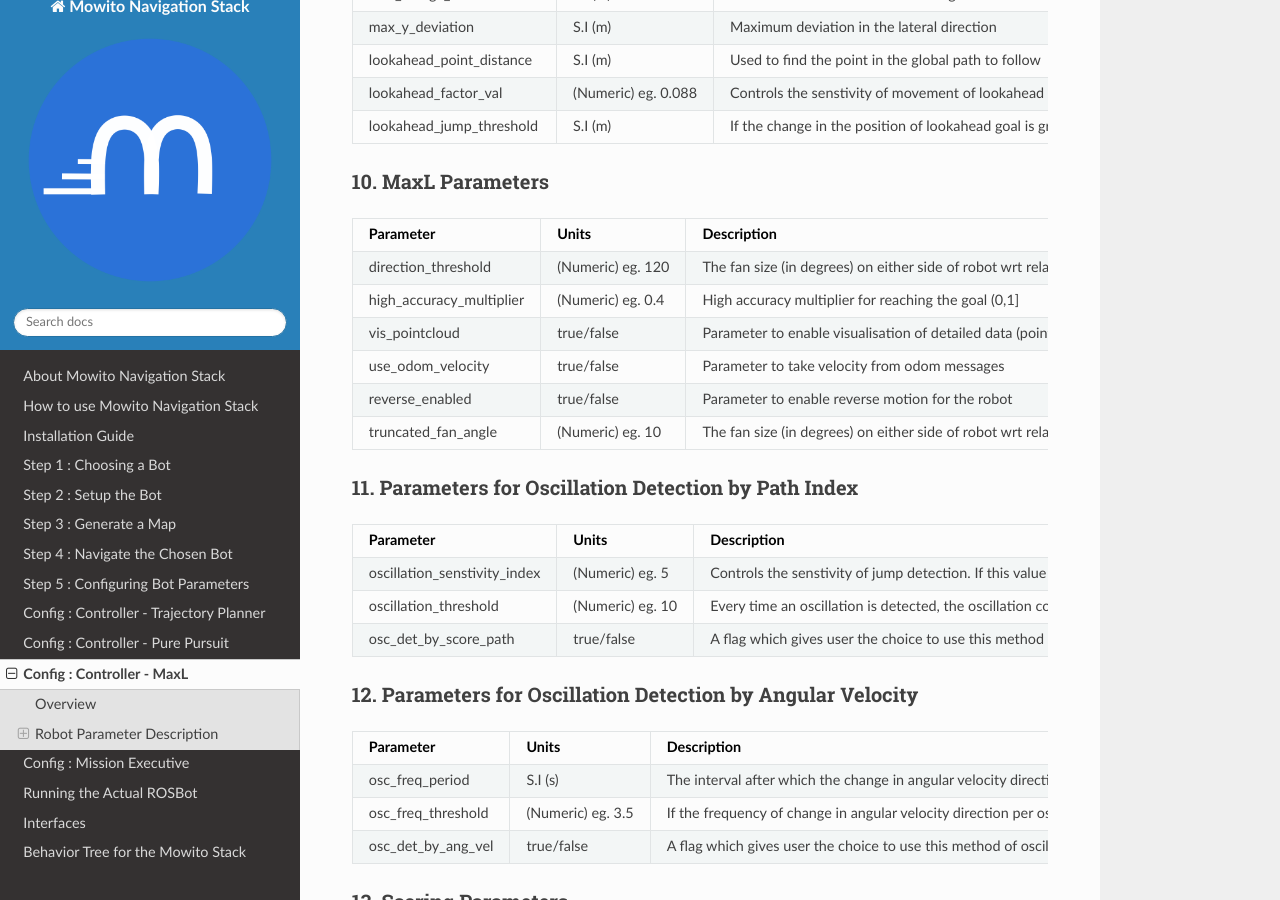
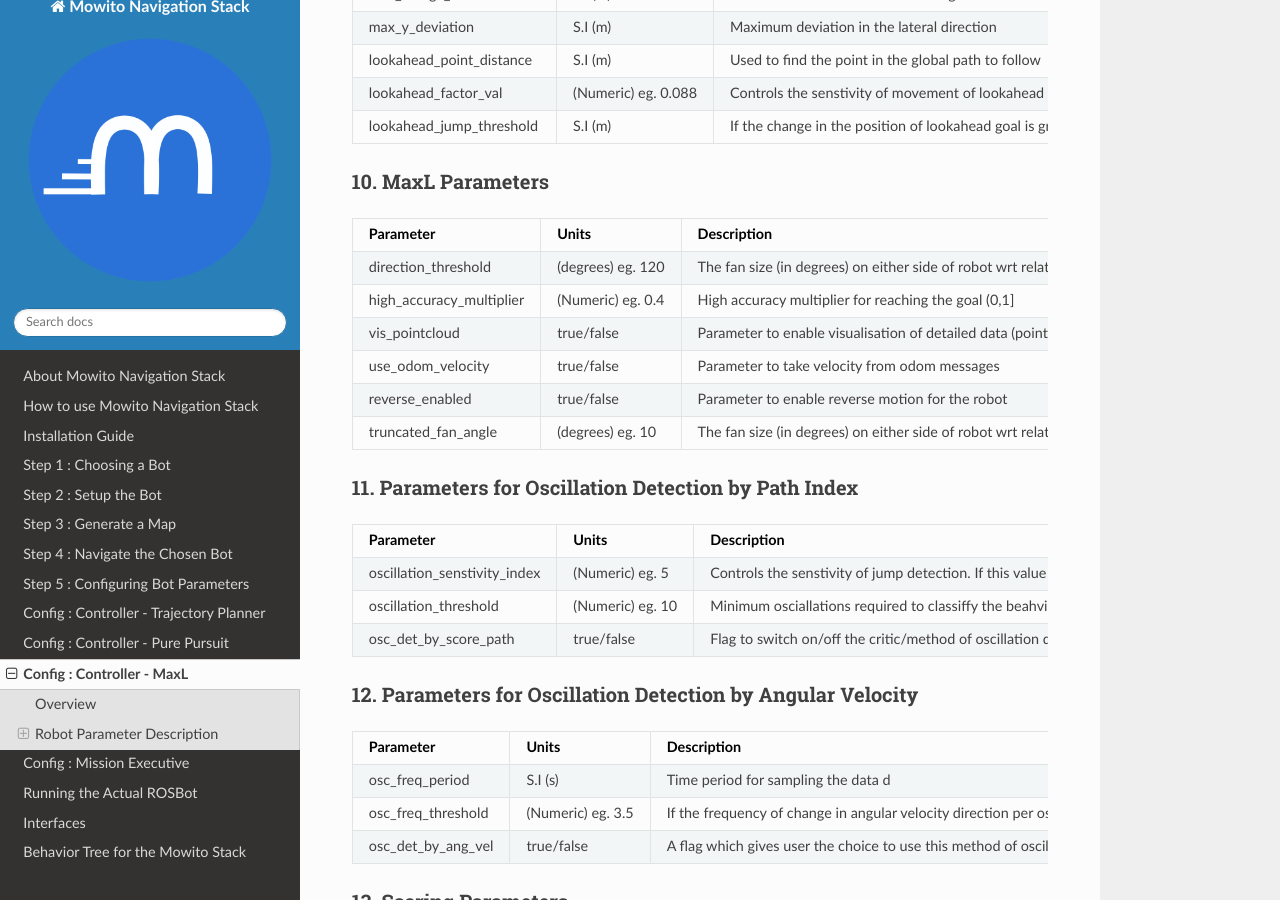
Before and after one commit to mowito/mowito_amd64, a Sphinx documentation site: the page built from docs/source/config_maxl.rst, in a window 1280 px wide and 900 px high, scrolled down 2303 px. Built offline with Sphinx 7.4.7 and the Read the Docs theme 2.0.0, drawn with Linux system fonts in a browser that asks for light colours; some of the changed text lies outside the part shown.

Commit message:
update the maxl doc

```diff
--- a/docs/source/config_maxl.rst
+++ b/docs/source/config_maxl.rst
@@ -47,7 +47,7 @@
 +-------------------------------------+------------------------+----------------------------------------------------------------------------+
 | stop_yaw_gain                       | (Numeric) eg. 0.6      | Yaw gain used when robot is stopped/almost stopped                         |
 +-------------------------------------+------------------------+----------------------------------------------------------------------------+
-| max_yaw_rate                        | (Numeric) eg. 0.5      | Maximum angular velocity for the robot                                     |
+| max_yaw_rate                        | S.I (rad/s)            | Maximum angular velocity for the robot                                     |
 +-------------------------------------+------------------------+----------------------------------------------------------------------------+
 
 4. Inflation
@@ -148,7 +148,7 @@
 +-------------------------------------+------------------------+----------------------------------------------------------------------------+
 | Parameter                           | Units                  | Description                                                                |
 +=====================================+========================+============================================================================+
-| direction_threshold                 | (Numeric) eg. 120      | The fan size (in degrees) on either side of robot wrt relative goal        |
+| direction_threshold                 | (degrees) eg. 120      | The fan size (in degrees) on either side of robot wrt relative goal        |
 +-------------------------------------+------------------------+----------------------------------------------------------------------------+
 | high_accuracy_multiplier            | (Numeric) eg. 0.4      | High accuracy multiplier for reaching the goal (0,1]                       |
 +-------------------------------------+------------------------+----------------------------------------------------------------------------+
@@ -158,7 +158,7 @@
 +-------------------------------------+------------------------+----------------------------------------------------------------------------+
 | reverse_enabled                     | true/false             | Parameter to enable reverse motion for the robot                           |
 +-------------------------------------+------------------------+----------------------------------------------------------------------------+
-| truncated_fan_angle                 | (Numeric) eg. 10       | The fan size (in degrees) on either side of robot wrt relative goal when   |
+| truncated_fan_angle                 | (degrees) eg. 10       | The fan size (in degrees) on either side of robot wrt relative goal when   |
 |                                     |                        | there is no obstacle detected by the robot                                 |
 +-------------------------------------+------------------------+----------------------------------------------------------------------------+
 
@@ -170,12 +170,12 @@
 | oscillation_senstivity_index        | (Numeric) eg. 5        | Controls the senstivity of jump detection. If this value is high, only large changes |
 |                                     |                        | in the value of selected path index are considered an oscillation and vice-versa     |
 +-------------------------------------+------------------------+--------------------------------------------------------------------------------------+
-| oscillation_threshold               | (Numeric) eg. 10       | Every time an oscillation is detected, the oscillation count is increased by one. If |
-|                                     |                        | this oscillation counr exceeds this value, oscillations are considered true and not  |
-|                                     |                        | just an error in detection                                                           |
+| oscillation_threshold               | (Numeric) eg. 10       | Minimum osciallations required to classiffy the beahvior as oscillatory              |
+|                                     |                        |                                                                                      |
+|                                     |                        |                                                                                      |
 +-------------------------------------+------------------------+--------------------------------------------------------------------------------------+
-| osc_det_by_score_path               | true/false             | A flag which gives user the choice to use this method of oscillation detection. If   |
-|                                     |                        | false, oscillation detection by this method will stop                                |
+| osc_det_by_score_path               | true/false             | Flag to switch on/off the critic/method of oscillation detectino by path index. If   |
+|                                     |                        | false, the above mentioned params would be rendered ineffective.                     |
 +-------------------------------------+------------------------+--------------------------------------------------------------------------------------+
 
 12. Parameters for Oscillation Detection by Angular Velocity
@@ -183,8 +183,8 @@
 +-------------------------------------+------------------------+--------------------------------------------------------------------------------------+
 | Parameter                           | Units                  | Description                                                                          |
 +=====================================+========================+======================================================================================+
-| osc_freq_period                     | S.I (s)                | The interval after which the change in angular velocity direction is compared and    |
-|                                     |                        | frequency is calculated                                                              |
+| osc_freq_period                     | S.I (s)                | Time period for sampling the data                                               d    |
+|                                     |                        |                                                                                      |
 +-------------------------------------+------------------------+--------------------------------------------------------------------------------------+
 | osc_freq_threshold                  | (Numeric) eg. 3.5      | If the frequency of change in angular velocity direction per osc_freq_period is more |
 |                                     |                        | than this value, it is considered an oscillation                                     |
```
